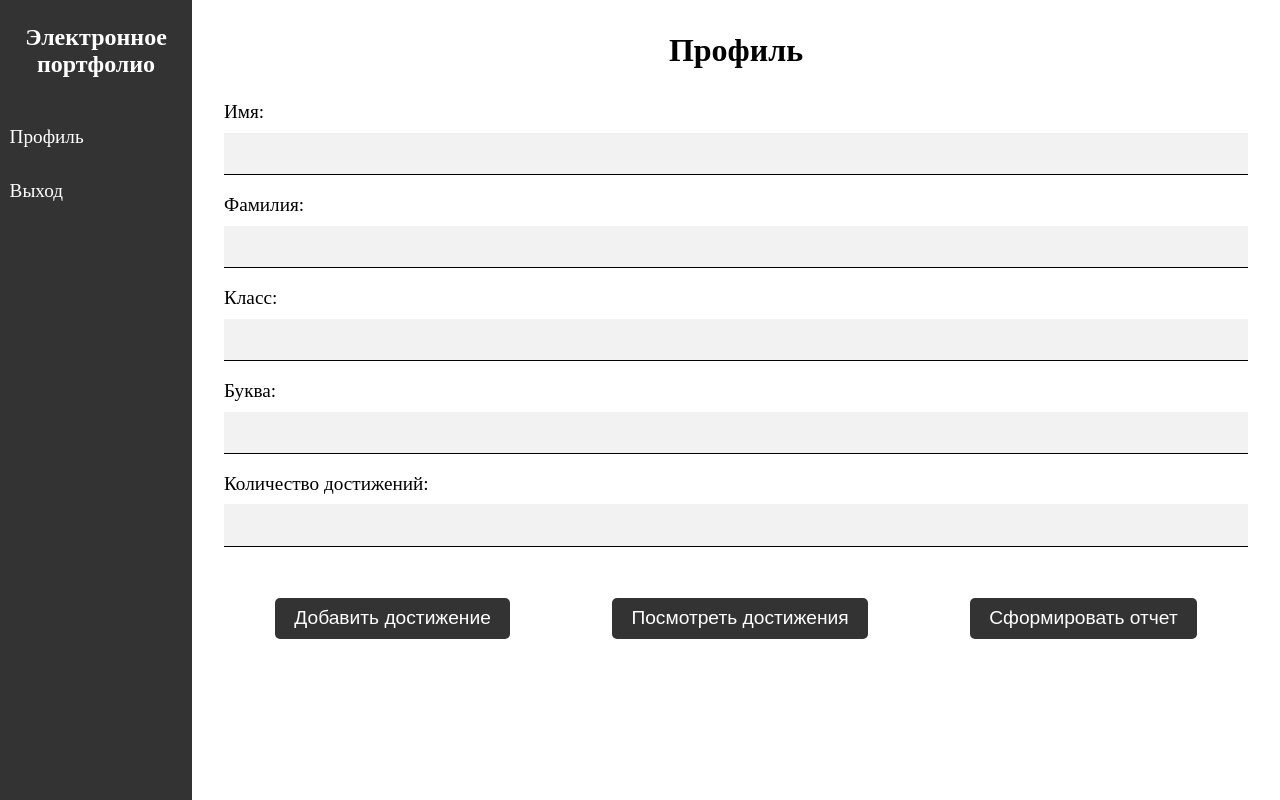
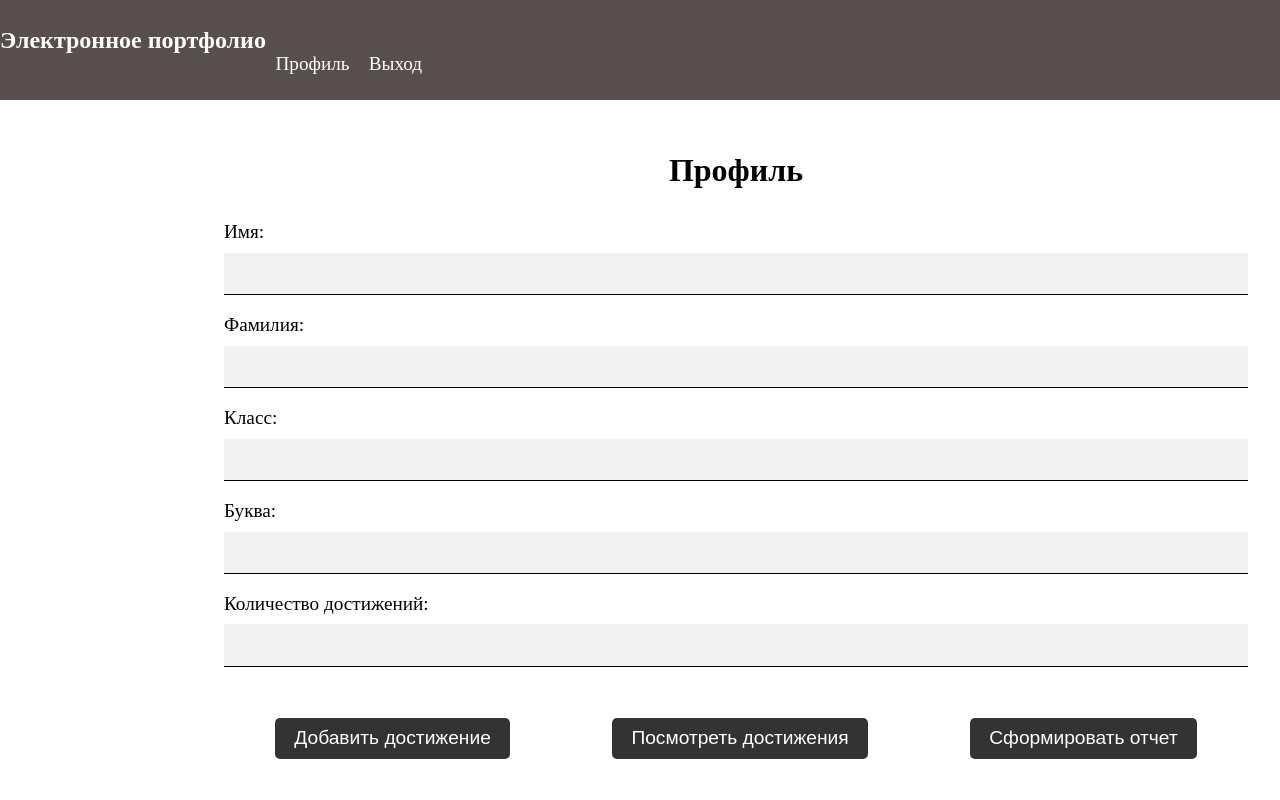
Before and after one commit to theycomeunstuck/website, a Django app: template website/main/templates/main/profile.html in a window 1280 px wide. Run offline with Django 4.2, Linux system fonts and the light colour scheme; the template is opened without the code that fills it, so the values that code supplies are empty.

Commit message:
апдейты чё

```diff
--- a/website/main/templates/main/profile.html
+++ b/website/main/templates/main/profile.html
@@ -6,16 +6,27 @@
     <title>Профиль</title>
     {% load static %}
     <link rel="stylesheet" href="{% static 'website/css/style_profile.css' %}">
+    <script src="{% static 'website/js/js_profile.js' %}"></script>
 </head>
 <body>
-<div class="sidebar">
-    <h1>Электронное портфолио</h1>
-    <ul>
-        <li><a href="#">Профиль</a></li>
-        <li><a href="#">Выход</a></li>
-    </ul>
-</div>
 <div class="content">
+    <div class="sidebar">
+        <div class="profile-actions">
+            <h1>Электронное портфолио</h1>
+            <ul>
+                <a href="#">Профиль</a>
+                <!--                <a href="#">Выход</a>-->
+                <a href="#" onclick="confirmLogout()">
+                    <div>
+<!--                        <img class="icon_logout" src="{% static 'website/img/logo_logout.svg' %}">-->
+                        Выход
+                    </div>
+                </a>
+
+            </ul>
+        </div>
+    </div>
+
     <h2>Профиль</h2>
     <div class="profile">
         <form>
--- a/website/main/urls.py
+++ b/website/main/urls.py
@@ -10,7 +10,7 @@ urlpatterns = [
     path('add_achievement', add_achievements, name='add'),
     path('list_achievements', list_achievements, name='list'),
     path('make_achievement', make_report, name='make'),
-    path('logout', logout, name='logout')
+    path('logout', logout, name='logout'),
     # path('postsignin', postsignin)
     # path('account')
 ]
--- a/website/static/website/css/style_profile.css
+++ b/website/static/website/css/style_profile.css
@@ -7,17 +7,67 @@
 
 /* Задаем стили для боковой панели */
 .sidebar {
-  height: 100vh;
-  width: 15vw;
-  background-color: #333333;
-  position: fixed;
+    position: fixed;
+    top: 0;
+    left: 0;
+    width: 100%;
+    background-color: #594e4e;
+    padding: 0px;
+    height: 100px;
+    display: flex;
+    align-items: center;
+    justify-content: space-between;
 }
+
+.profile-actions {
+    display: flex;
+    /*justify-content: space-between;*/
+    align-items: center;
+    margin-bottom: 20px;
+    /*margin-right: auto;*/
+
+}
+
+.profile-actions ul {
+    display: flex;
+    justify-content: flex-end;
+    margin-right: 15px; /* Adjust the margin as needed */
+}
+
+/*.profile-actions a {*/
+/*    text-decoration: none;*/
+/*    color: #333;*/
+/*    !*margin-right: 40px;*!*/
+/*    margin-right: 15%;*/
+/*    align-items: ;*/
+/*}*/
+
+.profile-actions h1 {
+    /*align-items: center;*/
+
+}
+
+.icon_logout {
+    /*fill:black;*/
+    /*transform: translate(15%, -65%);*/
+    display: inline-block;
+    /*height: 100%;*/
+    /*width: 100%;*/
+    margin-right: 5%;
+
+}
+.content {
+    margin-top: 120px; /* Отступ, чтобы контент не перекрывался боковой панелью */
+    padding: 20px;
+}
+
 
 .sidebar h1 {
   color: white;
   font-size: 1.5em;
   text-align: center;
   margin: 1em 0;
+  /*margin-left: 15px;*/
 }
 
 .sidebar ul {
--- /dev/null
+++ b/website/static/website/js/js_profile.js
@@ -0,0 +1,13 @@
+// profile.js
+
+function confirmLogout() {
+    var result = confirm("Вы уверены, что хотите выйти?");
+
+    if (result) {
+        // Передача ответа в Django
+        // Очистка куки или выполнение других действий
+
+        // Пример перенаправления на страницу выхода в Django
+        window.location.href = "/logout"; // Здесь указывается абсолютный путь к URL-шаблону "logout"
+    }
+}
```
Also changed, not shown: website/main/views.py (+9 -6 lines), website/static/website/img/logo_logout.png (renamed from website/static/website/img/quit_logo.png), website/static/website/img/logo_logout.svg (added).
